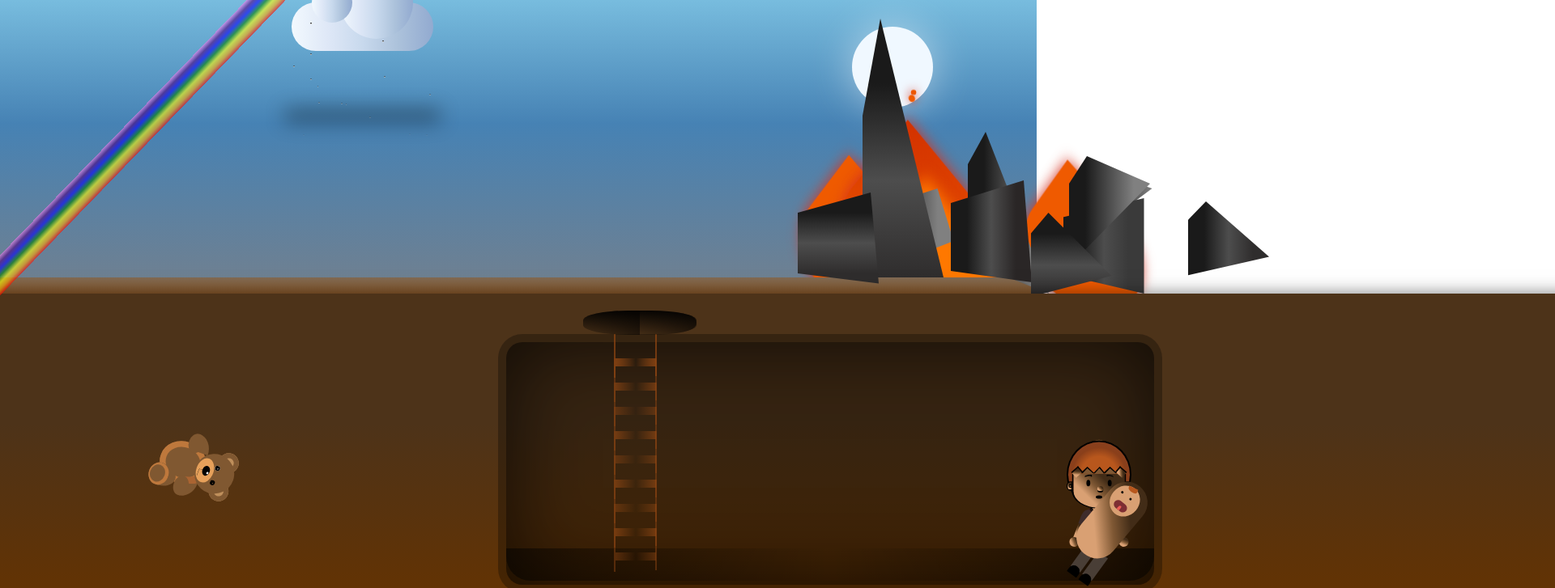
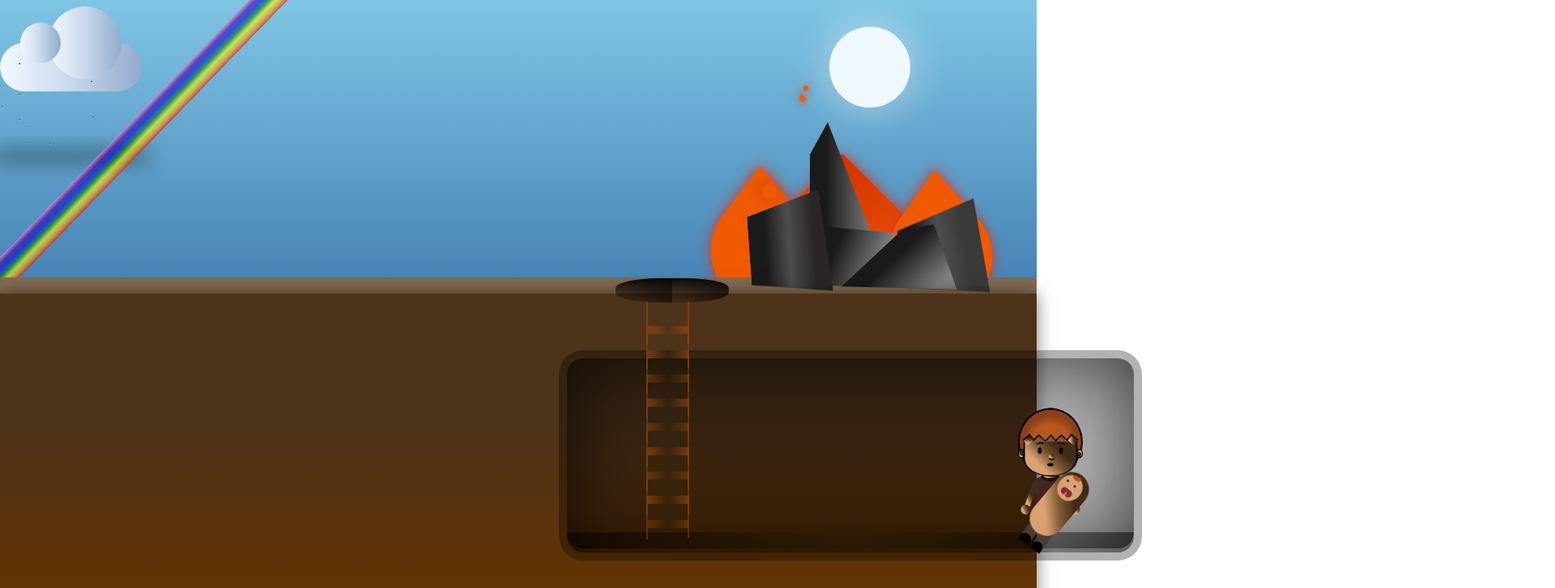
Before and after one commit to Michgotj/CSS-BringThemHomeNow, a plain HTML site: page index.html in a window 1280 px wide. Shown: the part 47-774 px from the top of the page at 81% size, 1920 px wide, since content can reach past the window. Drawn offline with Linux system fonts and the light colour scheme.

Commit message:
firstbranch

```diff
--- a/index.html
+++ b/index.html
@@ -4,12 +4,12 @@
 <meta charset="UTF-8">
 <meta name="viewport" content="width=device-width, initial-scale=1.0">
 <link rel="stylesheet" href="styles/global.css">
+<link rel="stylesheet" href="styles/cloud.css">
 <link rel="stylesheet" href="styles/buildings.css">
+<link rel="stylesheet" href="styles/fire.css">
+<link rel="stylesheet" href="styles/tunnel.css">
+<link rel="stylesheet" href="styles/ladder.css">
 <link rel="stylesheet" href="styles/characters.css">
-<link rel="stylesheet" href="styles/cloud.css">
-<link rel="stylesheet" href="styles/fire.css">
-<link rel="stylesheet" href="styles/ladder.css">
-<link rel="stylesheet" href="styles/tunnel.css">
 <link rel="icon" href="favicon.ico" type="favicon">
 <title>Bring Them Home Now</title>
 </head>
@@ -52,16 +52,6 @@
             </div>
           </div>
         <div class="ground"></div>
-        <div class="shared-building ruined-building1"></div>
-        <div class="shared-building ruined-building2"></div>
-        <div class="shared-building ruined-building3"></div>
-        <div class="shared-building ruined-building4"></div>
-        <div class="shared-building ruined-building5"></div>
-        <div class="shared-building ruined-building6"></div>
-        <div class="shared-building ruined-building7"></div>
-        <div class="shared-building ruined-building8"></div>
-        <div class="shared-building ruined-building9"></div>
-        <div class="shared-building ruined-building10"></div>
         <div class="fire">
           <div class="fire-left">
               <div class="main-fire"></div>
@@ -79,22 +69,11 @@
                 <div class="main-fire"></div>
             </div>
         </div>
-        <div class="fire2">
-          <div class="fire2-left">
-              <div class="main-fire2"></div>
-              <div class="particle-fire2"></div>
-          </div>
-          <div class="fire2-center">
-              <div class="main-fire2"></div>
-              <div class="particle-fire2"></div>
-          </div>
-          <div class="fire2-right">
-              <div class="main-fire2"></div>
-              <div class="particle-fire2"></div>
-          </div>
-          <div class="fire2-bottom">
-              <div class="main-fire2"></div>
-          </div>
+        <div class="shared-building ruined-building1"></div>
+        <div class="shared-building ruined-building2"></div>
+        <div class="shared-building ruined-building3"></div>
+        <div class="shared-building ruined-building4"></div>
+        <div class="shared-building ruined-building5"></div>
       </div> <div class="under-ground"></div>
       <div class="tunnel"></div>
       <div class="ladder">
--- a/styles/buildings.css
+++ b/styles/buildings.css
@@ -1,90 +1,49 @@
 .shared-building {
-  position: absolute;
+  position: relative;
   width: 100px;
   z-index: 2;
-  bottom: -300px;
 }
 
 .ruined-building1 {
-  left: 30%;
-  transform: translateX(900%);
+  right: 50%;
+  bottom: 50px;
+  transform: translateX(1200%) rotate(-10deg);
   height: 118px;
   background: linear-gradient(to left, #3a3a3a 20%, #4d4d4d 50%, #1a1a1a 80%);
   clip-path: polygon(0% 20%, 100% 0%, 100% 100%, 0% 80%);
 }
 
 .ruined-building2 {
-  left: 20%;
-  transform: translateX(800%);
+  transform: translateX(1000%);
   height: 200px;
+  bottom: 270px;
   background: linear-gradient(to left, #808080 20%, #4d4d4d 50%, #1a1a1a 80%);
   clip-path: polygon(0% 20%, 22% 0%, 100% 100%, 0% 80%);
 }
 
 .ruined-building3 {
-  left: 10%;
-  transform: translateX(700%);
+  left: 1%;
+  bottom: 350px;
+  transform: translateX(1000%) rotate(23deg);
   height: 130px;
   background: linear-gradient(to left, #808080 20%, #4d4d4d 50%, #1a1a1a 80%);
   clip-path: polygon(0% 20%, 80% 0%, 100% 50%, 0% 80%);
 }
 
 .ruined-building4 {
-  left: 8%;
-  transform: translateX(800%);
+  right: 100%;
+  bottom: 514px;
+  transform: translateX(1100%) rotate(-4deg);
   height: 140px;
   background: linear-gradient(to left, #2a2626 20%, #4d4d4d 50%, #1a1a1a 80%);
   clip-path: polygon(0% 20%, 90% 0%, 100% 90%, 0% 80%);
 }
 
 .ruined-building5 {
-  left: -200px;
-  transform: translateX(1160%);
+  right: 280px;
+  bottom: 620px;
+  transform: translateX(1340%) rotate(47deg);
   height: 170px;
   background: linear-gradient(to left, #808080 20%, #4d4d4d 50%, #1a1a1a 80%);
   clip-path: polygon(0% 20%, 22% 0%, 100% 20%, 0% 80%);
 }
-
-.ruined-building6 {
-  left: 4%;
-  transform: translateX(1100%);
-  height: 114px;
-  background: linear-gradient(to left, #2f2d2d 20%, #4d4d4d 50%, #1a1a1a 80%);
-  clip-path: polygon(0% 20%, 22% 0%, 100% 60%, 0% 80%);
-}
-
-.ruined-building7 {
-  bottom: -250px;
-  left: -50%;
-  transform: translateX(1070%);
-  height: 100px;
-  background: linear-gradient(to left, #808080 20%, #4d4d4d 50%, #858484 80%);
-  clip-path: polygon(0% 20%, 22% 0%, 80% 20%, 0% 80%);
-  z-index: 1;
-}
-
-.ruined-building8 {
-  bottom: -360px;
-  left: -140%;
-  transform: translateX(950%);
-  height: 400px;
-  background: linear-gradient(to top, #2f2d2d 20%, #4d4d4d 50%, #1a1a1a 80%);
-  clip-path: polygon(0% 30%, 22% 0%, 100% 80%, 0% 80%);
-}
-
-.ruined-building9 {
-  left: -300%;
-  transform: translateX(1150%);
-  height: 125px;
-  background: linear-gradient(to top, #2f2d2d 20%, #4d4d4d 50%, #1a1a1a 80%);
-  clip-path: polygon(0% 20%, 90% 0%, 100% 90%, 0% 80%);
-}
-
-.ruined-building10 {
-  bottom: -330px;
-  left: -50%;
-  transform: translateX(1000%);
-  height: 130px;
-  background: linear-gradient(to top, #2f2d2d 20%, #4d4d4d 50%, #1a1a1a 80%);
-  clip-path: polygon(0% 20%, 22% 0%, 100% 60%, 0% 80%);
-}
--- a/styles/characters.css
+++ b/styles/characters.css
@@ -1,202 +1,10 @@
-.baby {
-  margin: 400px 0 0 970px;
-  width: 86px;
-  height: 180px;
-  background: linear-gradient(45deg, #d9a073 30%, #7f5834 50%, #422c17 70%);
-  border-radius: 43px;
-  overflow: hidden;
-  position: absolute;
-  transform: scale(0.6) rotate(40deg);
-  z-index: 999;
-}
-
-.baby .face {
-  margin: 10px 22px 0 8px;
-  width: 60px;
-  height: 66px;
-  background: #d9a073;
-  border-radius: 50%;
-  position: absolute;
-  z-index: 9999;
-}
-
-.baby .face:before {
-  content: "";
-  display: block;
-  width: 20px;
-  height: 10px;
-  background: #b8571d;
-  border-bottom-left-radius: 400%;
-  border-bottom-right-radius: 200%;
-  position: absolute;
-  top: 0;
-  left: 30%;
-  transform: rotate(-15deg);
-  -webkit-transform: rotate(-15deg);
-}
-
-.baby .face .eyes {
-  margin-left: -30%;
-  width: 45%;
-  height: 10px;
-  position: absolute;
-  top: 20px;
-  left: 50%;
-}
-
-.baby .face .eyes:before {
-  content: "";
-  width: 5px;
-  height: 5px;
-  background: #040302;
-  border-radius: 50%;
-  float: left;
-}
-
-.baby .face .eyes:after {
-  content: "";
-  width: 5px;
-  height: 5px;
-  background: #040302;
-  border-radius: 50%;
-  float: right;
-}
-
-.baby .face .mouth {
-  margin-left: -16px;
-  width: 32px;
-  height: 18px;
-  background: #7e2e33;
-  border-radius: 10px;
-  position: absolute;
-  bottom: 10px;
-  left: 50%;
-  animation: mouth 0.7s ease-in-out infinite;
-  -webkit-animation: mouth 0.7s ease-in-out infinite;
-}
-
-.baby .face .mouth .tongue {
-  margin-left: -3px;
-  width: 6px;
-  height: 10px;
-  background: #ed5c56;
-  border-top-left-radius: 120%;
-  border-top-right-radius: 50%;
-  position: absolute;
-  bottom: 0;
-  left: 50%;
-  z-index: 1;
-  animation: tongue 0.7s ease-in-out infinite;
-  -webkit-animation: tongue 0.7s ease-in-out infinite;
-}
-
-.baby .blanket {
-  width: 200%;
-  height: 15px;
-  transform: rotate(-30deg);
-  -webkit-transform: rotate(-30deg);
-  position: absolute;
-  top: 45%;
-  left: -30px;
-  animation: blanket 1.2s ease-in-out infinite;
-  -webkit-animation: blanket 1.2s ease-in-out infinite;
-  z-index: 20;
-}
-
-@keyframes face {
-  0% {
-    margin: 10px 22px 0 8px;
-  }
-  50% {
-    margin: 10px 8px 0 22px;
-  }
-  100% {
-    margin: 10px 22px 0 8px;
-  }
-}
-
-@-webkit-keyframes face {
-  0% {
-    margin: 10px 22px 0 8px;
-  }
-  50% {
-    margin: 10px 8px 0 22px;
-  }
-  100% {
-    margin: 10px 22px 0 8px;
-  }
-}
-
-@keyframes mouth {
-  0% {
-    margin-left: -16px;
-    width: 32px;
-    height: 18px;
-  }
-  50% {
-    margin-left: -10px;
-    width: 20px;
-    height: 20px;
-  }
-  100% {
-    margin-left: -16px;
-    width: 32px;
-    height: 18px;
-  }
-}
-
-@-webkit-keyframes mouth {
-  0% {
-    margin-left: -16px;
-    width: 32px;
-  }
-  50% {
-    margin-left: -9px;
-    width: 18px;
-  }
-  100% {
-    margin-left: -16px;
-    width: 32px;
-  }
-}
-
-@keyframes tongue {
-  0% {
-    border-top-left-radius: 120%;
-    border-top-right-radius: 50%;
-  }
-  50% {
-    border-top-left-radius: 50%;
-    border-top-right-radius: 120%;
-  }
-  100% {
-    border-top-left-radius: 120%;
-    border-top-right-radius: 50%;
-  }
-}
-
-@-webkit-keyframes tongue {
-  0% {
-    border-top-left-radius: 120%;
-    border-top-right-radius: 50%;
-  }
-  50% {
-    border-top-left-radius: 50%;
-    border-top-right-radius: 120%;
-  }
-  100% {
-    border-top-left-radius: 120%;
-    border-top-right-radius: 50%;
-  }
-}
-
 .boy {
   position: relative;
   transform: scale(0.4);
   width: 194px;
   margin: 0 auto;
   bottom: 55px;
-  margin-left: 500px;
+  margin-left: 400px;
   z-index: 1;
   .head {
     height: 210px;
@@ -552,6 +360,198 @@
   }
 }
 
+.baby {
+  margin: -350px 0 0 1265px;
+  width: 86px;
+  height: 180px;
+  background: linear-gradient(45deg, #d9a073 30%, #7f5834 50%, #422c17 70%);
+  border-radius: 43px;
+  overflow: hidden;
+  position: fixed;
+  transform: scale(0.5) rotate(40deg);
+  z-index: 999;
+}
+
+.baby .face {
+  margin: 10px 22px 0 8px;
+  width: 60px;
+  height: 66px;
+  background: #d9a073;
+  border-radius: 50%;
+  position: absolute;
+  z-index: 9999;
+}
+
+.baby .face:before {
+  content: "";
+  display: block;
+  width: 20px;
+  height: 10px;
+  background: #b8571d;
+  border-bottom-left-radius: 400%;
+  border-bottom-right-radius: 200%;
+  position: absolute;
+  top: 0;
+  left: 30%;
+  transform: rotate(-15deg);
+  -webkit-transform: rotate(-15deg);
+}
+
+.baby .face .eyes {
+  margin-left: -30%;
+  width: 45%;
+  height: 10px;
+  position: absolute;
+  top: 20px;
+  left: 50%;
+}
+
+.baby .face .eyes:before {
+  content: "";
+  width: 5px;
+  height: 5px;
+  background: #040302;
+  border-radius: 50%;
+  float: left;
+}
+
+.baby .face .eyes:after {
+  content: "";
+  width: 5px;
+  height: 5px;
+  background: #040302;
+  border-radius: 50%;
+  float: right;
+}
+
+.baby .face .mouth {
+  margin-left: -16px;
+  width: 32px;
+  height: 18px;
+  background: #7e2e33;
+  border-radius: 10px;
+  position: absolute;
+  bottom: 10px;
+  left: 50%;
+  animation: mouth 0.7s ease-in-out infinite;
+  -webkit-animation: mouth 0.7s ease-in-out infinite;
+}
+
+.baby .face .mouth .tongue {
+  margin-left: -3px;
+  width: 6px;
+  height: 10px;
+  background: #ed5c56;
+  border-top-left-radius: 120%;
+  border-top-right-radius: 50%;
+  position: absolute;
+  bottom: 0;
+  left: 50%;
+  z-index: 1;
+  animation: tongue 0.7s ease-in-out infinite;
+  -webkit-animation: tongue 0.7s ease-in-out infinite;
+}
+
+.baby .blanket {
+  width: 200%;
+  height: 15px;
+  transform: rotate(-30deg);
+  -webkit-transform: rotate(-30deg);
+  position: absolute;
+  top: 45%;
+  left: -30px;
+  animation: blanket 1.2s ease-in-out infinite;
+  -webkit-animation: blanket 1.2s ease-in-out infinite;
+  z-index: 20;
+}
+
+@keyframes face {
+  0% {
+    margin: 10px 22px 0 8px;
+  }
+  50% {
+    margin: 10px 8px 0 22px;
+  }
+  100% {
+    margin: 10px 22px 0 8px;
+  }
+}
+
+@-webkit-keyframes face {
+  0% {
+    margin: 10px 22px 0 8px;
+  }
+  50% {
+    margin: 10px 8px 0 22px;
+  }
+  100% {
+    margin: 10px 22px 0 8px;
+  }
+}
+
+@keyframes mouth {
+  0% {
+    margin-left: -16px;
+    width: 32px;
+    height: 18px;
+  }
+  50% {
+    margin-left: -10px;
+    width: 20px;
+    height: 20px;
+  }
+  100% {
+    margin-left: -16px;
+    width: 32px;
+    height: 18px;
+  }
+}
+
+@-webkit-keyframes mouth {
+  0% {
+    margin-left: -16px;
+    width: 32px;
+  }
+  50% {
+    margin-left: -9px;
+    width: 18px;
+  }
+  100% {
+    margin-left: -16px;
+    width: 32px;
+  }
+}
+
+@keyframes tongue {
+  0% {
+    border-top-left-radius: 120%;
+    border-top-right-radius: 50%;
+  }
+  50% {
+    border-top-left-radius: 50%;
+    border-top-right-radius: 120%;
+  }
+  100% {
+    border-top-left-radius: 120%;
+    border-top-right-radius: 50%;
+  }
+}
+
+@-webkit-keyframes tongue {
+  0% {
+    border-top-left-radius: 120%;
+    border-top-right-radius: 50%;
+  }
+  50% {
+    border-top-left-radius: 50%;
+    border-top-right-radius: 120%;
+  }
+  100% {
+    border-top-left-radius: 120%;
+    border-top-right-radius: 50%;
+  }
+}
+
 .teddy {
   font-size: calc(50vmin / 260);
   transform: scale(0.2) translate(-2000px, 1300px) rotate(110deg);
--- a/styles/cloud.css
+++ b/styles/cloud.css
@@ -18,12 +18,10 @@
     #92aad0 100%
   );
   position: relative;
-  margin: 0px 0 0 360px;
   border-radius: 50px;
   -webkit-animation: mover 3.5s infinite alternate;
   animation: mover 3.5s infinite alternate;
   z-index: 4;
-  margin-top: 50px;
 }
 
 .cloud-base:after,
--- a/styles/fire.css
+++ b/styles/fire.css
@@ -1,8 +1,8 @@
 .fire {
-  position: absolute;
-  top: 200px;
-  left: 650px;
-  width: 250px;
+  position: relative;
+  top: 100px;
+  left: 900px;
+  width: 200px;
   height: 200px;
   background-color: transparent;
   margin-left: auto;
@@ -14,10 +14,9 @@
   height: 100%;
   width: 100%;
   animation: scaleUpDown 3s ease-out;
-  animation-iteration-count: infinite;
-  animation-fill-mode: both;
   .main-fire {
     position: absolute;
+    left: 20%;
     width: 100%;
     height: 100%;
     background-image: radial-gradient(
@@ -25,7 +24,7 @@
       #d43300 0%,
       #ef5a00 95%
     );
-    transform: scaleX(0.8) rotate(45deg);
+    transform: scale(0.8) rotate(45deg);
     border-radius: 0 40% 60% 40%;
     filter: drop-shadow(0 0 10px #d43322);
   }
--- a/styles/global.css
+++ b/styles/global.css
@@ -11,25 +11,25 @@ body {
   left: 0;
   top: 390px;
   width: 100%;
-  height: 5%;
+  height: 50vh;
   background: linear-gradient(to bottom, #826b54, #8b5a2b, #745034);
   z-index: 1;
 }
 
 .sky {
-  position: absolute;
+  position: fixed; /* Use fixed positioning to cover the entire viewport */
   top: 0;
   left: 0;
-  width: 100vw;
-  height: 50%;
+  width: 100%; /* Set width to 100% of viewport width */
+  height: 100vh; /* Set height to 100% of viewport height */
   background: linear-gradient(to bottom, #87ceeb, #4682b4, #708090);
-  z-index: -1;
+  z-index: -1; /* Ensure the sky is behind other content */
 }
 
 .moon {
-  position: absolute;
+  position: relative;
   top: 10%;
-  right: 10%;
+  left: 80%;
   width: 100px;
   height: 100px;
   background-color: #f0f8ff;
@@ -39,8 +39,7 @@ body {
 }
 
 .rainbow {
-  position: absolute;
-  left: -500px;
+  position: relative;
   top: 120px;
   width: 700px;
   height: 50px;
@@ -54,18 +53,16 @@ body {
     orange 85%,
     red 100%
   );
-  z-index: 10;
   opacity: 0.6;
-  transform: translateY(-50%) skewY(-46deg);
+  transform: translate(-30%) skewY(-46deg);
 }
 
 .under-ground {
-  position: absolute;
-  bottom: -1100px;
-  left: -400px;
-  width: 2855px;
-  height: 800px;
+  position: fixed;
+  bottom: -410px;
+  width: 100%;
+  height: 100%;
   background: linear-gradient(to bottom, #4d3319 20%, #663300 50%, #4d3319 80%);
-  z-index: 2;
+  z-index: 5;
   box-shadow: 0 0 20px rgba(0, 0, 0, 0.5);
 }
--- a/styles/ladder.css
+++ b/styles/ladder.css
@@ -1,9 +1,9 @@
 .ladder {
   position: relative;
   width: 50px;
-  height: 150px;
-  top: 440px;
-  left: 400px;
+  height: 200px;
+  top: -280px;
+  left: 800px;
   z-index: 11;
 }
 
--- a/styles/tunnel.css
+++ b/styles/tunnel.css
@@ -1,18 +1,21 @@
 .tunnel {
-  position: absolute;
-  bottom: -1100%;
-  left: 380%;
-  transform: translateX(-50%);
-  width: 800px;
-  height: 300px;
+  position: relative;
+  right: 0;
+  margin-top: 330px;
+  transform: translateX(100%);
+  width: 700px;
+  height: 240px;
   border-radius: 20px;
   box-shadow: inset 0 0 100px rgba(0, 0, 0, 0.7);
-  z-index: 4;
+  z-index: 8;
 }
 
+user agent stylesheet div {
+  display: block;
+}
 .tunnel::before {
   content: "";
-  position: absolute;
+  position: fixed;
   bottom: -10px;
   left: -10px;
   width: calc(100% + 20px);
@@ -21,15 +24,14 @@
   border-radius: 30px;
   z-index: -1;
 }
-
 .tunnel::after {
   content: "";
   position: absolute;
   bottom: 5px;
   left: 50%;
   transform: translateX(-50%);
-  width: 800px;
-  height: 40px;
+  width: 700px;
+  height: 20px;
   background: linear-gradient(
     90deg,
     rgba(0, 0, 0, 0.5),
@@ -43,7 +45,10 @@
 .tunnel-shaft {
   width: 140px;
   height: 30px;
-  background: linear-gradient(rgba(0, 0, 0, 0.9), rgba(0, 0, 0, 0.1));
+  background: linear-gradient(
+    rgba(0, 0, 0, 0.9),
+    rgba(0, 0, 0, 0.1)
+  ); /* Darker at the bottom */
   border-radius: 40%;
   overflow: hidden;
   position: relative;
@@ -57,7 +62,11 @@
   position: absolute;
   width: 50%;
   height: 100%;
-  background: linear-gradient(to right, transparent, rgba(0, 0, 0, 0.5));
+  background: linear-gradient(
+    to right,
+    transparent,
+    rgba(0, 0, 0, 0.5)
+  ); /* Fade to transparent */
 }
 
 .tunnel-shaft:before {
```
Also changed, not shown: 1 other file.
